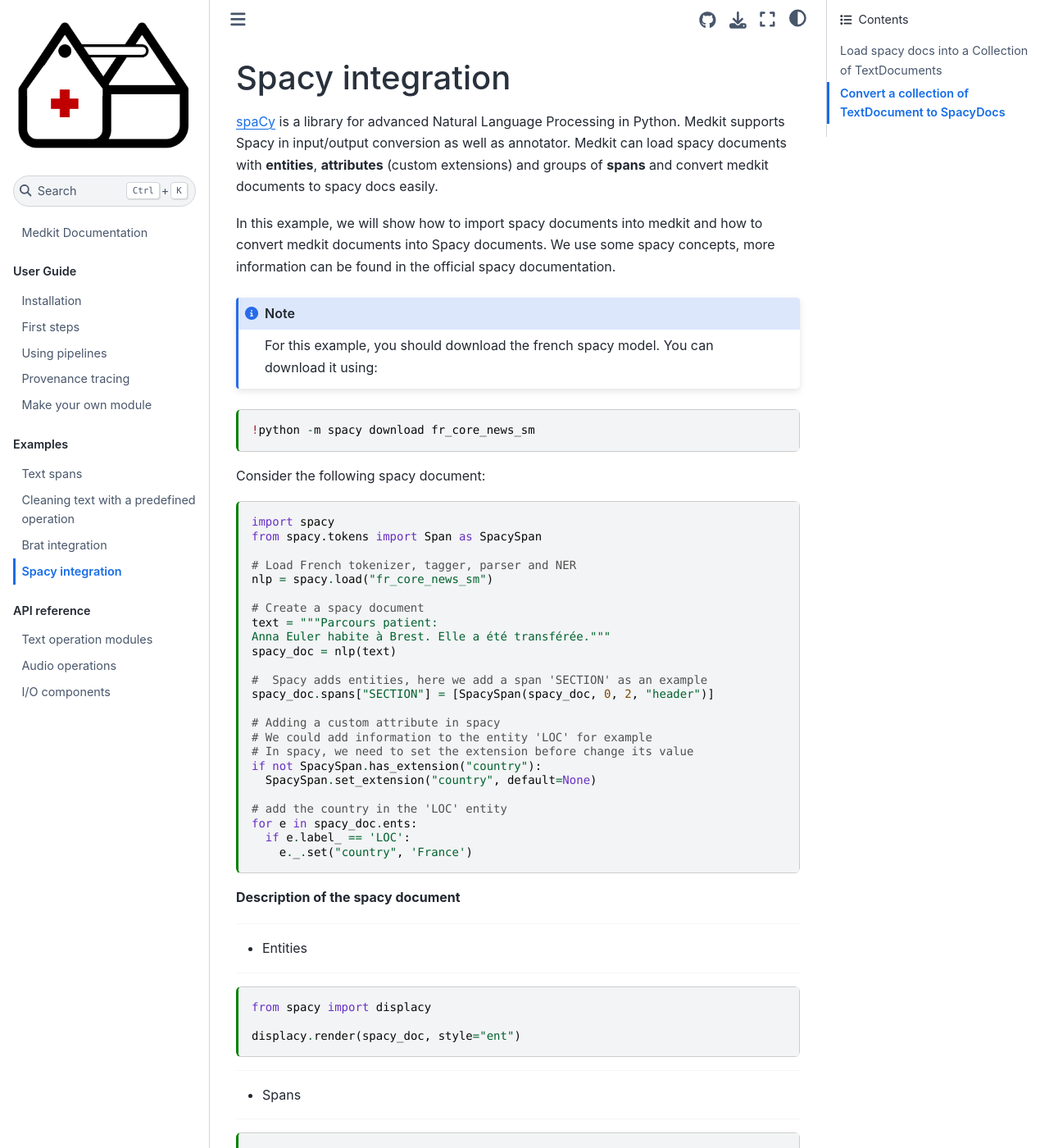
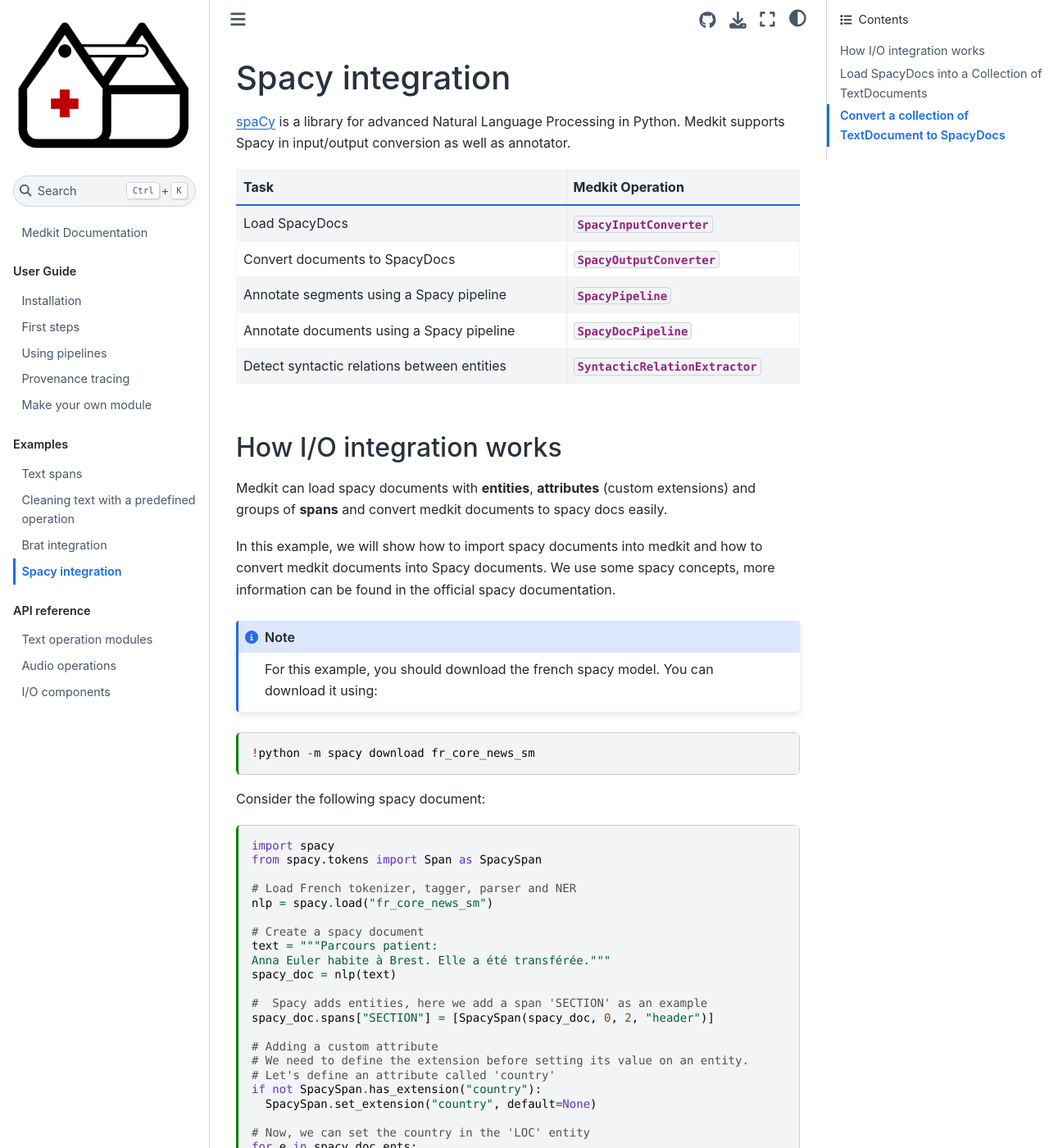
Before and after one commit to TeamHeka/medkit, a Jupyter Book: the page built from docs/examples/spacy_io.md, in a window 1280 px wide and 1400 px high. Shown: the whole window at 82% size. Built offline with Jupyter Book 1.0.4 settings and Sphinx 7.4.7 and the Sphinx Book theme 1.1.4, drawn with Linux system fonts in a browser that asks for light colours; pages that are not in the unit, such as notebooks, are missing from menus; some of the changed text lies outside the part shown.

Commit message:
Add spacy supported task in docs, fix comments

````diff
--- a/docs/examples/spacy_io.md
+++ b/docs/examples/spacy_io.md
@@ -15,7 +15,20 @@
 
 +++
 
-[spaCy](https://spacy.io/) is a library for advanced Natural Language Processing in Python. Medkit supports Spacy in input/output conversion as well as annotator. Medkit can load spacy documents with **entities**, **attributes** (custom extensions) and groups of **spans** and convert medkit documents to spacy docs easily.
+[spaCy](https://spacy.io/) is a library for advanced Natural Language Processing in Python. Medkit supports Spacy in input/output conversion as well as annotator.
+
+| Task                                        | Medkit Operation                                                                        |
+| :------------------------------------------ | --------------------------------------------------------------------------------------- |
+| Load SpacyDocs                              | {class}`~medkit.io.spacy.SpacyInputConverter`                                           |
+| Convert documents to SpacyDocs              | {class}`~medkit.io.spacy.SpacyOutputConverter`                                          |
+| Annotate segments using a Spacy pipeline    | {class}`~medkit.text.spacy.pipeline.SpacyPipeline`                                      |
+| Annotate documents using a Spacy pipeline   | {class}`~medkit.text.spacy.doc_pipeline.SpacyDocPipeline`                               |
+| Detect syntactic relations between entities | {class}`~medkit.text.relations.syntactic_relation_extractor.SyntacticRelationExtractor` |
+
+
+## How I/O integration works
+
+Medkit can load spacy documents with **entities**, **attributes** (custom extensions) and groups of **spans** and convert medkit documents to spacy docs easily.
 
 In this example, we will show how to import spacy documents into medkit and how to convert medkit documents into Spacy documents. We use some spacy concepts, more information can be found in the official spacy documentation.
 
@@ -46,13 +59,13 @@
 #  Spacy adds entities, here we add a span 'SECTION' as an example
 spacy_doc.spans["SECTION"] = [SpacySpan(spacy_doc, 0, 2, "header")]
 
-# Adding a custom attribute in spacy
-# We could add information to the entity 'LOC' for example
-# In spacy, we need to set the extension before change its value
+# Adding a custom attribute
+# We need to define the extension before setting its value on an entity.
+# Let's define an attribute called 'country'
 if not SpacySpan.has_extension("country"):
   SpacySpan.set_extension("country", default=None)
 
-# add the country in the 'LOC' entity
+# Now, we can set the country in the 'LOC' entity
 for e in spacy_doc.ents:
   if e.label_ == 'LOC':
     e._.set("country", 'France')
@@ -84,12 +97,18 @@
 
 Let's see how to convert this spacy doc in a `TextDocument` with annotations.
 
-## Load spacy docs into a Collection of TextDocuments
+## Load SpacyDocs into a Collection of TextDocuments
 
-The class {class}`~medkit.io.spacy.SpacyInputConverter` is in charge of converting spacy Docs into a collection of TextDocuments. By default, it loads all entities, span groups and extension  attributes for each SpacyDoc object, but you can use the `entities`, `span_groups` and `attrs` parameters to specify which items should be converted, based on their labels.
+The class {class}`~medkit.io.spacy.SpacyInputConverter` is in charge of converting spacy Docs into a collection of TextDocuments. By default, it loads **all** entities, span groups and extension  attributes for each SpacyDoc object, but you can use the `entities`, `span_groups` and `attrs` parameters to specify which items should be converted, based on their labels.
 
 ```{tip}
 You can enable provenance tracing by assigning a {class}`~medkit.core.ProvTracer` object to the SpacyInputConverter with the `set_prov_tracer()` method.
+```
+
+```{note}
+**Span groups in medkit**
+
+In spacy, the spans are grouped with a `key` and each span can have its own label. To be compatible, medkit uses the key as the span `label` and the spacy label is stored as `name` in its metadata.
 ```
 
 
@@ -115,11 +134,10 @@
 **What about 'LOC' entity?**
 ```{code-cell} ipython3
 entity = medkit_doc.get_annotations_by_label('LOC')[0]
-attribute = entity.get_attrs_by_label("country")
+attributes = entity.get_attrs_by_label("country")
 print(f"Entity label={entity.label}, Entity text={entity.text}")
 print("Attributes loaded from spacy")
-print(f"The attr `country` was loaded? : {attribute != []}")
-print(attribute)
+print(attributes)
 ```
 **Visualizing Medkit annotations**
 
@@ -144,14 +162,20 @@
 ```{code-cell} ipython3
 
 # getting spans from 'SECTION' in displacy format
-# In this case, we display the original label from spacy
-section_data = medkit_doc_to_displacy(medkit_doc,["SECTION"],lambda sp: sp.metadata["name"])
+# In this case, we display the 'name' of the segment
+section_data = medkit_doc_to_displacy(
+  medkit_doc,
+  entity_labels=["SECTION"],
+  entity_formatter=lambda sp: sp.metadata["name"]
+)
 displacy.render(section_data, style="ent",manual=True)
 ```
 
 ## Convert a collection of TextDocument to SpacyDocs
 
-Similarly it is possible to convert a list/Collection of TextDocument to Spacy using {class}`~medkit.io.spacy.SpacyOutputConverter`. You will need to provide an `nlp` object that tokenizes and generates the document with the raw text as reference. By default, it converts all medkit annotations and attributes to Spacy, but you can use  `anns_labels` and `attrs` parameters to specify which items should be converted.
+Similarly it is possible to convert a list/Collection of TextDocument to Spacy using {class}`~medkit.io.spacy.SpacyOutputConverter`.
+
+You will need to provide an `nlp` object that tokenizes and generates the document with the raw text as reference. By default, it converts **all** medkit annotations and attributes to Spacy, but you can use  `anns_labels` and `attrs` parameters to specify which items should be converted.
 
 ```{code-cell} ipython3
 from medkit.io.spacy import SpacyOutputConverter
@@ -175,7 +199,7 @@
 ---
 
 ```{code-cell} ipython3
-displacy.render(spacy_doc_v2, style="ent")
+displacy.render(spacy_doc, style="ent")
 ```
 
 ---
@@ -183,22 +207,22 @@
 ---
 
 ```{code-cell} ipython3
-displacy.render(spacy_doc_v2, style="span",options={"spans_key": "SECTION"})
+displacy.render(spacy_doc, style="span",options={"spans_key": "SECTION"})
 
 ```
 
 **What about 'LOC' entity?**
 ```{code-cell} ipython3
-entity = [e for e in spacy_doc_v2.ents if e.label_ == 'LOC'][0]
+entity = [e for e in spacy_doc.ents if e.label_ == 'LOC'][0]
 attribute = entity._.get('country')
 print(f"Entity label={entity.label_}. Entity text={entity.text}")
-print("Attributes imported from medkit")
+print("Attribute imported from medkit")
 print(f"The attr `country` was imported? : {attribute is not None}, value={entity._.get('country')}")
 ```
 
 :::{seealso}
 cf. [Spacy IO module](api:io:spacy).
 
-Medkit has more components related to spacy, you may see Spacy text module.
+Medkit has more components related to spacy, you may see [Spacy text module](api:text:spacy).
 
 :::
````
Also changed, not shown: other parts of docs/examples/spacy_io.md (+3 -3 lines).
